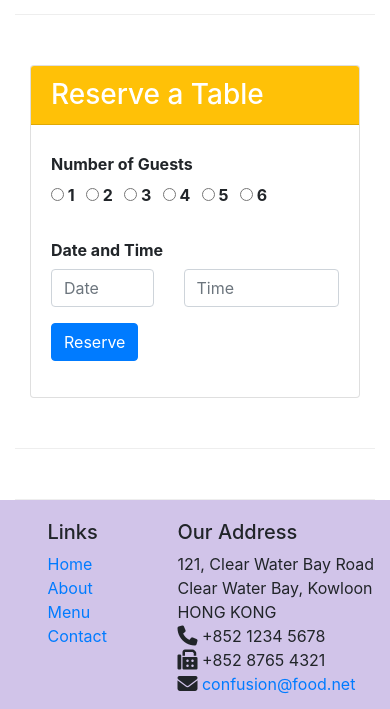
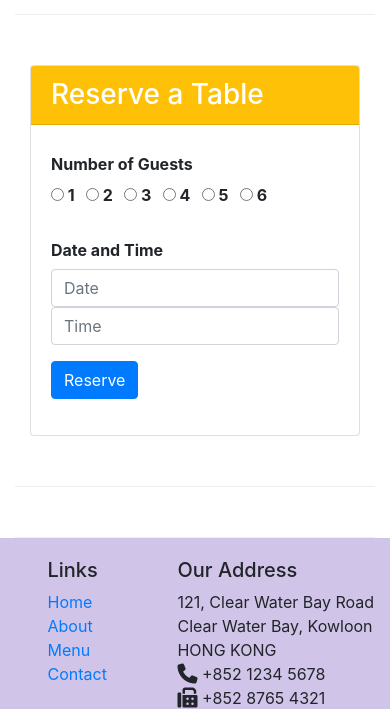
Before and after one commit to ayushkumar-25/web-dev-coursera, a website: page conFusion/index.html in a window 390 px wide. Shown: the part 1626-2335 px from the top of the page. Drawn offline with nearby package versions, Linux system fonts and the light colour scheme.

Commit message:
Update index.html

```diff
--- a/conFusion/index.html
+++ b/conFusion/index.html
@@ -139,11 +139,11 @@
                                 <strong class="form-group row">
                                     <label for="Date and Time" class="col-12 col-md-2 col-form-label">Date and
                                         Time</label>
-                                    <div class="col-5 col-md-3">
+                                    <div class="col-xs-12 col-sm-3 ">
                                         <input type="text" class="form-control" id="date" name="date" placeholder="Date"
                                                onfocus="(this.type='date')">
                                     </div>
-                                    <div class="col-7 col-md-7">
+                                    <div class="col-xs-12 col-sm-7 ">
                                         <input type="text" class="form-control" id="time" name="time" placeholder="Time"
                                                onfocus="(this.type='time')">
                                     </div>
```
